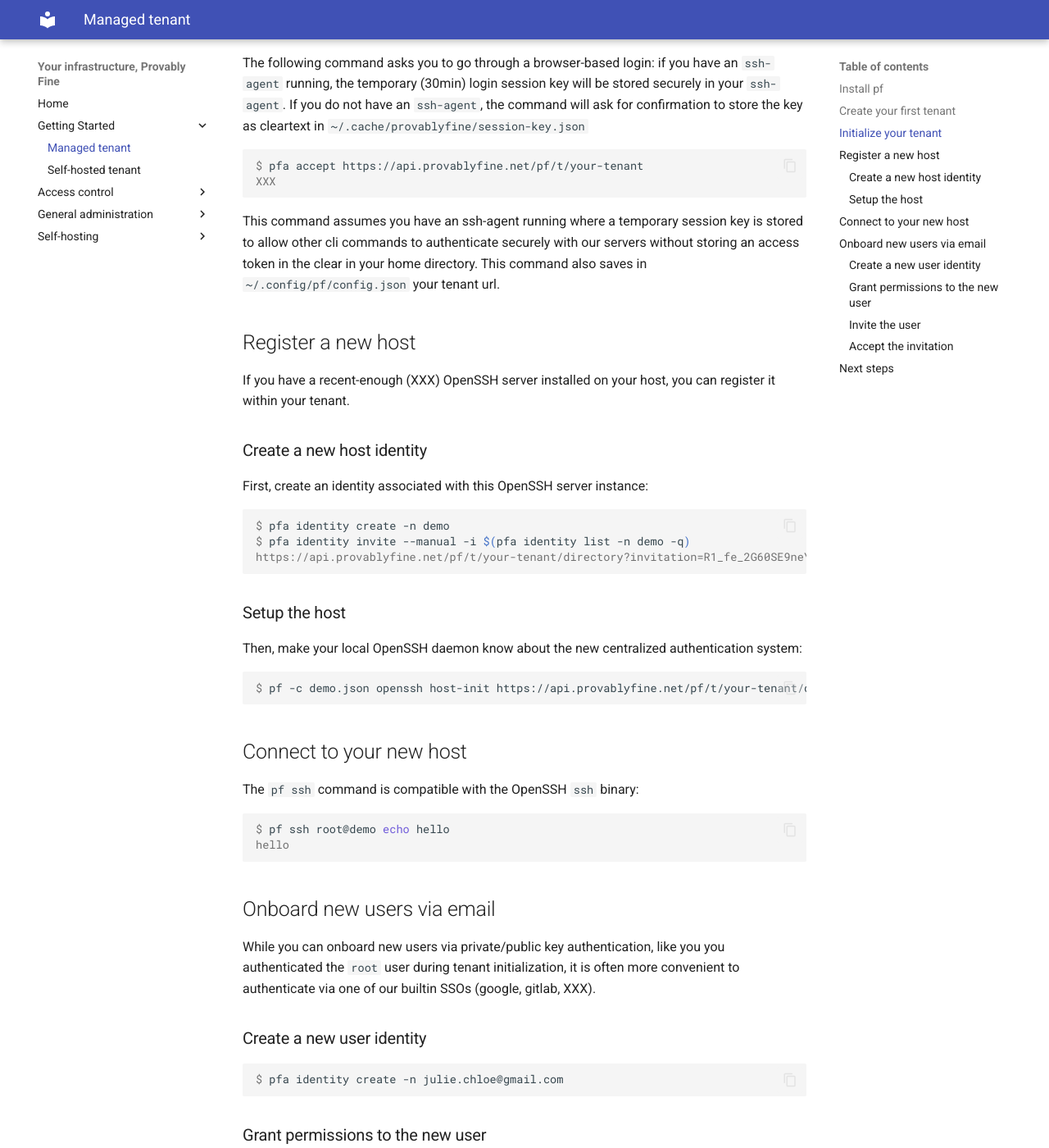
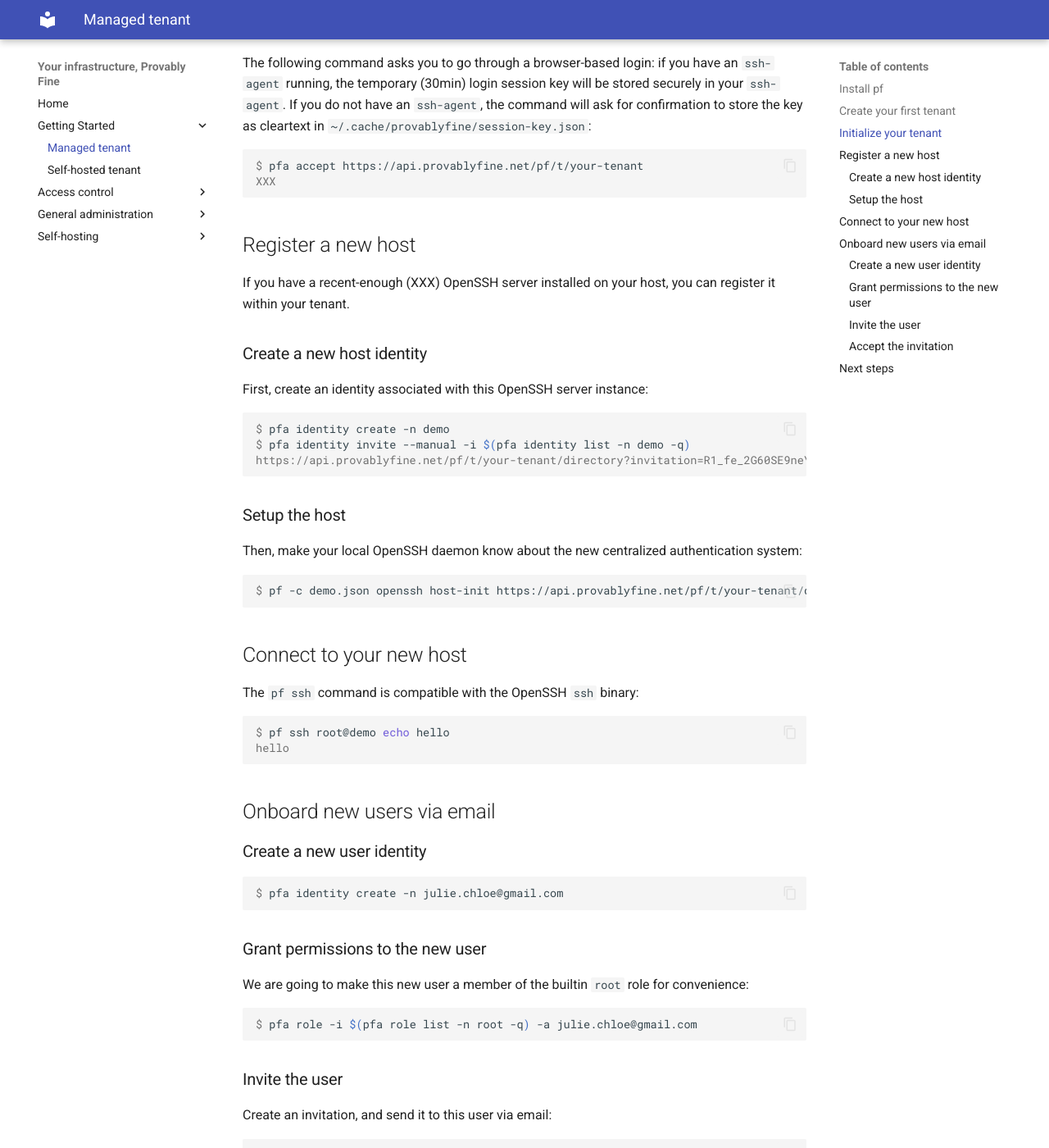
Before and after one commit to provablyfine/pf, an MkDocs documentation site: the page built from docs/getting-started.md, in a window 1280 px wide and 1400 px high, scrolled down 767 px. Shown: the whole window at 82% size. Built offline with MkDocs 1.6.1 and Material for MkDocs 9.7.7, drawn with Linux system fonts in a browser that asks for light colours; comment, search, counter and statistics services are not loaded; the version menu is left out.

Commit message:
dead documentation

````diff
--- a/docs/getting-started.md
+++ b/docs/getting-started.md
@@ -32,17 +32,11 @@
 have an `ssh-agent` running, the temporary (30min) login session key will be
 stored securely in your `ssh-agent`. If you do not have an `ssh-agent`, the command
 will ask for confirmation to store the key as cleartext in
-`~/.cache/provablyfine/session-key.json`
+`~/.cache/provablyfine/session-key.json`:
 ```console
 $ pfa accept https://api.provablyfine.net/pf/t/your-tenant
 XXX
 ```
-
-This command assumes you have an ssh-agent running where a temporary session key
-is stored to allow other cli commands to authenticate securely with our servers
-without storing an access token in the clear in your home directory. This command
-also saves in `~/.config/pf/config.json` your tenant url.
-
 ## Register a new host
 
 If you have a recent-enough (XXX) OpenSSH server installed on your host, you can register
@@ -74,11 +68,6 @@
 ```
 
 ## Onboard new users via email
-
-While you can onboard new users via private/public key authentication, like you
-you authenticated the `root` user during tenant initialization,
-it is often more convenient to authenticate via one of our builtin SSOs (google,
-gitlab, XXX).
 
 ### Create a new user identity
 
````
